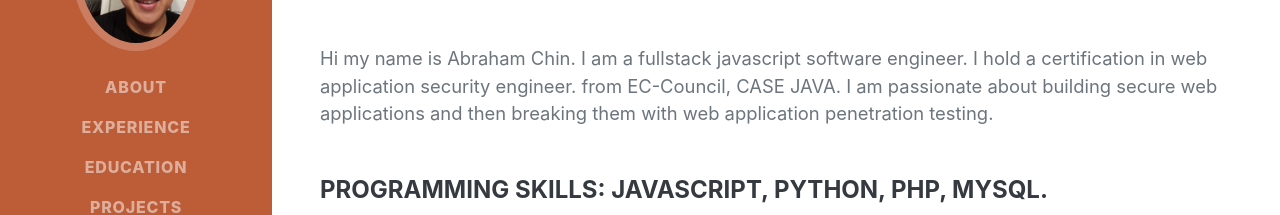
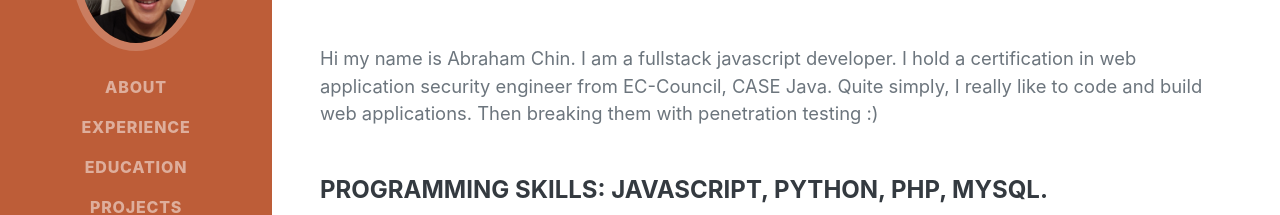
Before and after one commit to abe903/abechin, a plain HTML site: page index.html in a window 1280 px wide. Shown: the part 325-540 px from the top of the page. Drawn offline with nearby package versions, Linux system fonts and the light colour scheme; a web font is replaced by a local one.

Commit message:
more changes

```diff
--- a/index.html
+++ b/index.html
@@ -40,8 +40,8 @@
                         <a href="mailto:abe.dublin@gmail.com">abe.dublin@gmail.com</a>
                     </div>
                     <p class="lead mb-5">
-                        Hi my name is Abraham Chin. I am a fullstack javascript software engineer. I hold a certification in web application security engineer.
-                        from EC-Council, CASE JAVA. I am passionate about building secure web applications and then breaking them with web application penetration testing.
+                        Hi my name is Abraham Chin. I am a fullstack javascript developer. I hold a certification in web application security engineer
+                        from EC-Council, CASE Java. Quite simply, I really like to code and build web applications. Then breaking them with penetration testing :)
                     </p>
                     <h4 class="mb-0">Programming Skills: Javascript, Python, PHP, MySQL.</h4>
                     <br>
```
